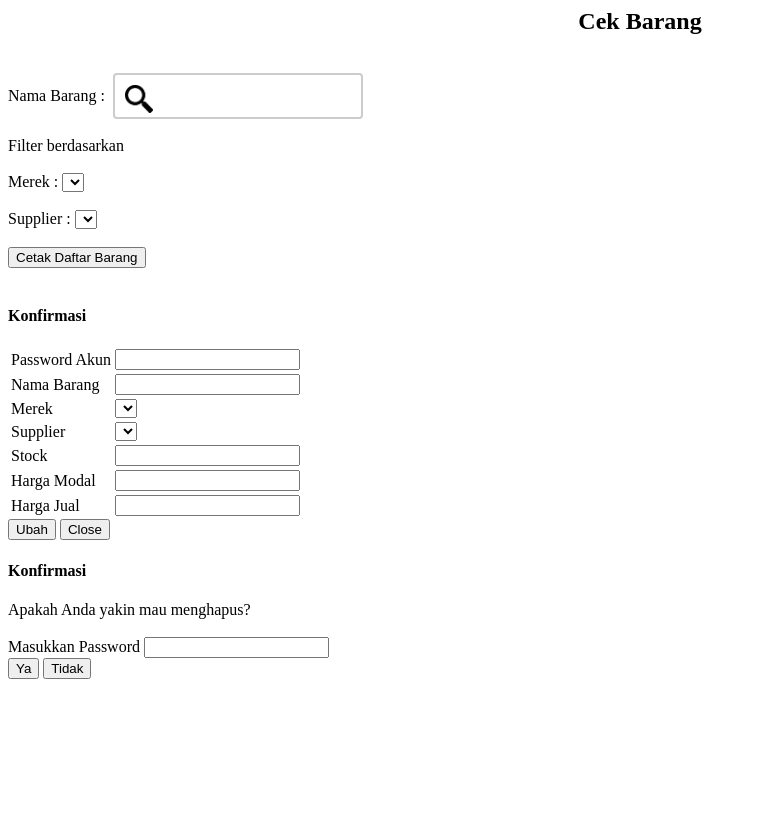
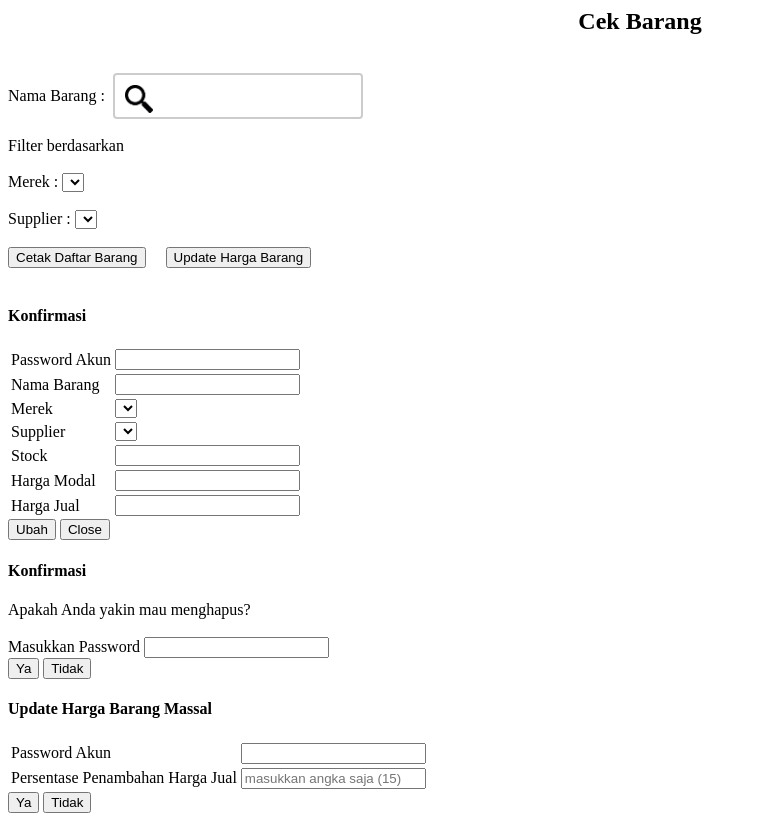
Before and after one commit to danieltan007/program-bengkel-niaga, a PHP site: page /pusat_stock.php in a window 1280 px wide. Shown: the whole page, without its empty margins (0-757 px from the left). Before the commit the page ends 679 px from the top, so only its background shows below. Run offline with PHP 8.4, Linux system fonts and the light colour scheme; lists and menus that the app fills with data are empty.

Commit message:
bisa update hrg brg secara massal

```diff
--- a/pusat_stock.php
+++ b/pusat_stock.php
@@ -34,6 +34,8 @@
           </select>
           <br><br>
           <button type="submit" class="btn btn-success" name="cetakbrg"><i class="fa fa-print"></i> Cetak Daftar Barang</button>
+          &nbsp;&nbsp;&nbsp;
+          <button type="button" class="btn btn-primary" id="updatehrg"><i class="fa fa-money"></i> Update Harga Barang</button>
           <br><br>
      </form>
 
@@ -42,15 +44,10 @@
      <div class="modal fade" id="modaledit">
           <div class="modal-dialog">
                <div class="modal-content">
-
-                    <!-- Modal Header -->
                     <div class="modal-header">
                          <h4 class="modal-title">Konfirmasi</h4>
                     </div>
-
                     <form id="editbarang" method="post" action="do_pusatmodaledit.php">
-
-                         <!-- Modal body -->
                          <div class="modal-body">
                               <table class="table table-borderless">
                                    <tr>
@@ -85,16 +82,16 @@
                                    </tr>
                               </table>
                          </div>
-
                          <!-- Modal footer -->
                          <div class="modal-footer">
                               <button class="btn btn-success" type="submit"><i class="fa fa-edit"></i> Ubah</button>
                     </form>
                     <button class="btn btn-danger" data-dismiss="modal"><i class="fa fa-close"></i>Close</button>
                </div>
-
           </div>
      </div>
+</div>
+</div>
 </div>
 
 <div class="modal fade" id="modalhapus">
@@ -106,7 +103,7 @@
                     <h4 class="modal-title">Konfirmasi</h4>
                </div>
 
-               <form action="do_pusathpsbrg.php" id="hapusbrg" method="post">
+               <form action="do_pusatupdatehrg.php" id="hapusbrg" method="post">
                     <!-- Modal body -->
                     <div class="modal-body">
                          Apakah Anda yakin mau menghapus?
@@ -126,11 +123,50 @@
      </div>
 </div>
 </div>
+</div>
+
+<!-- modal edit harga massal -->
+<div class="modal fade" id="modal_edithrg">
+     <div class="modal-dialog">
+          <div class="modal-content">
+
+               <!-- Modal Header -->
+               <div class="modal-header">
+                    <h4 class="modal-title">Update Harga Barang Massal</h4>
+               </div>
+
+               <form action="do_pusatupdatehrg.php" id="edit_hrg" method="post">
+                    <!-- Modal body -->
+                    <div class="modal-body">
+                         <table class="table table-borderless">
+                              <tr>
+                                   <td>Password Akun</td>
+                                   <td><input type="password" id="khusus3" name="khusus3" required></td>
+                                   <div class="error" id="khususErr3"></div>
+                              </tr>
+                              <tr>
+                                   <td>Persentase Penambahan Harga Jual</td>
+                                   <td><input type="number" name="tambahan" id="tambahan" min="0" placeholder="masukkan angka saja (15)" required></td>
+                              </tr>
+                         </table>
+                    </div>
+
+                    <!-- Modal footer -->
+                    <div class="modal-footer">
+                         <button class="btn btn-success" type="submit"><i class="fa fa-check"></i> Ya</button>
+               </form>
+               <button class="btn btn-danger" data-dismiss="modal"><i class="fa fa-close"></i> Tidak</button>
+          </div>
+     </div>
+</div>
+</div>
+</div>
 
 <script>
      $(document).ready(function() {
           var error_khusus = false;
           var error_khusus2 = false;
+          let error_khusus3 = false;
 
           $("#khusus").focusin(function() {
                check_khusus();
@@ -145,7 +181,7 @@
                          $("#khusus").css("outline-color", "red");
                          $("#khususErr").css("color", "red");
                          error_khusus = true;
-                    } else if (khusus != "danieltan") {
+                    } else if (khusus != "pusattiara") {
                          $("#khususErr").html("Password Salah!");
                          $("#khusus").css("outline-color", "red");
                          $("#khususErr").css("color", "red");
@@ -171,7 +207,7 @@
                          $("#khusus2").css("outline-color", "red");
                          $("#khususErr").css("color", "red");
                          error_khusus2 = true;
-                    } else if (khusus2 != "danieltan") {
+                    } else if (khusus2 != "pusattiara") {
                          $("#khususErr2").html("Password Salah!");
                          $("#khusus2").css("outline-color", "red");
                          $("#khususErr2").css("color", "red");
@@ -335,5 +371,40 @@
                     return false;
                }
           });
+
+          $("#updatehrg").on("click", function() {
+               $("#modal_edithrg").modal('toggle');
+          });
+
+          $("#khusus3").keyup(function() {
+               var khusus3 = $("#khusus3").val();
+               if (khusus3 != "pusattiara") {
+                    $("#khususErr3").html("isi data dengan benar!");
+                    $("#khususErr3").css("color", "red");
+                    error_khusus3 = true;
+               } else {
+                    $("#khususErr3").html("");
+                    error_khusus3 = false;
+               }
+          });
+
+          $("#edit_hrg").submit(function(a) {
+               a.preventDefault();
+               $.ajax({
+                    type: "post",
+                    url: $(this).attr('action'),
+                    data: $(this).serialize(),
+                    success: function(data) {
+                         if (data == "berhasil!") {
+                              alert("data berhasil di ubah!");
+                              $("#hasil").load("do_pusatcekbrg.php");
+                              $('#modal_edithrg').modal('toggle');
+                         } else if (data == "gagal!") {
+                              alert("data gagal di ubah!");
+                              // $('#modal_edithrg').modal('toggle');
+                         }
+                    }
+               });
+          });
      });
 </script>
```
Also changed, not shown: do_pusatupdatehrg.php (added, +11 -0 lines), pusat_home.php (+5 -5 lines).
